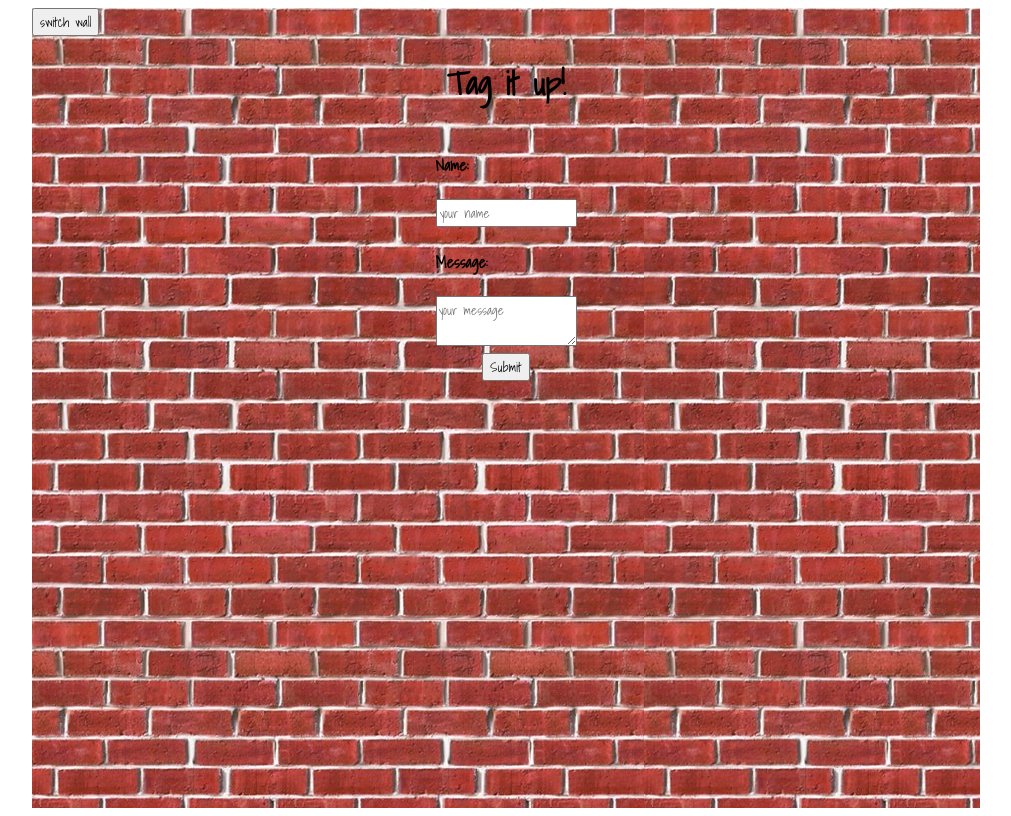
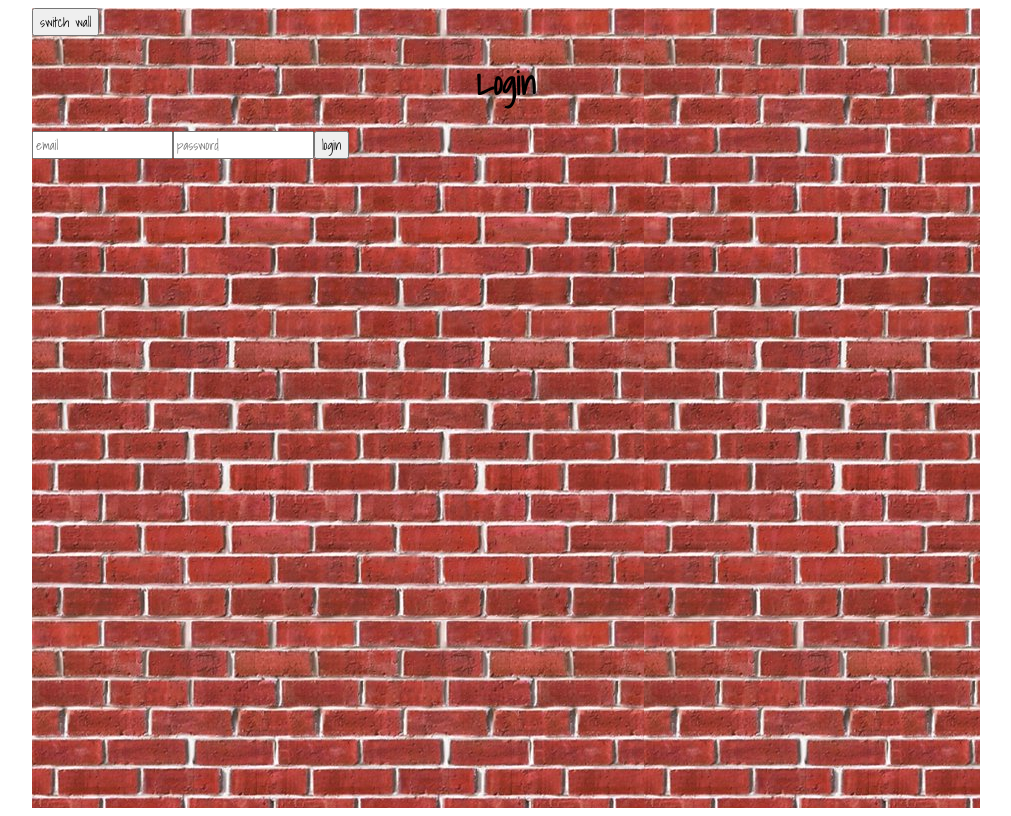
Before and after one commit to spencer-eagleton/useContext-guestbook, a React app: page /login in a window 1280 px wide. Shown: the whole page, without its empty margins (134-1145 px from the left). Built offline with nearby package versions, Linux system fonts and the light colour scheme; a web font is replaced by a local one.

Commit message:
created login page and route

```diff
--- a/src/App.jsx
+++ b/src/App.jsx
@@ -1,9 +1,10 @@
 import './App.css'
-import { BrowserRouter, Switch } from 'react-router-dom';
+import { BrowserRouter, Switch, Route, PrivateRoute } from 'react-router-dom';
 import { EntryProvider } from "./context/EntryContext";
 import { UserProvider } from "./context/UserContext";
 import { useTheme } from "./hooks/useTheme";
 import Home from "./views/Home/Home";
+import Login from "./views/Login/Login";
 
 
 export default function App() {
@@ -16,8 +17,13 @@ export default function App() {
       <Switch>
 
       <UserProvider>
+          <Route path="/login">
+            <Login />
+          </Route>
         <EntryProvider>
-          <Home />
+          <Route exact path="/">
+            <Home />
+          </Route>
         </EntryProvider>
       </UserProvider>
 
--- a/src/views/Login/Login.jsx
+++ b/src/views/Login/Login.jsx
@@ -1,6 +1,12 @@
-
+import './Login.css'
 export default function Login() {
   return (
-    <div>Login</div>
+    <>
+      <h1>Login</h1>
+      <input type="text" placeholder="email"/>
+      <input type="text" placeholder="password"/>
+      <button>login</button>
+    </>
+
   )
 }
```
Also changed, not shown: src/components/EntryInput/EntryInput.css (line endings or trailing spaces), src/views/Login/Login.css (added).
